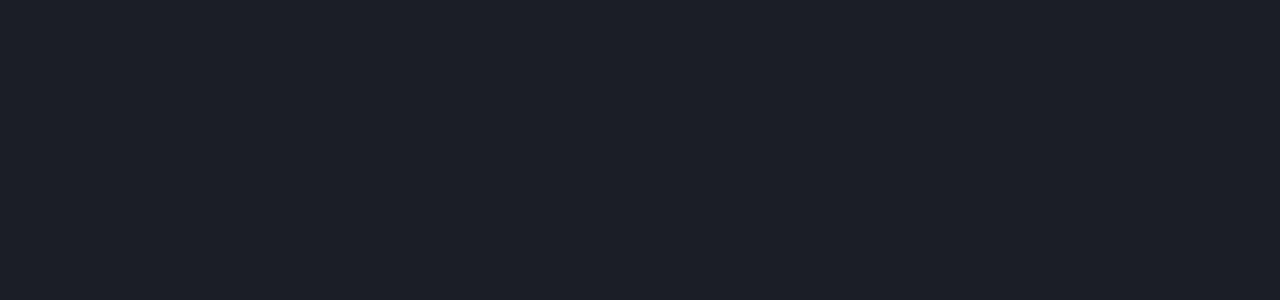
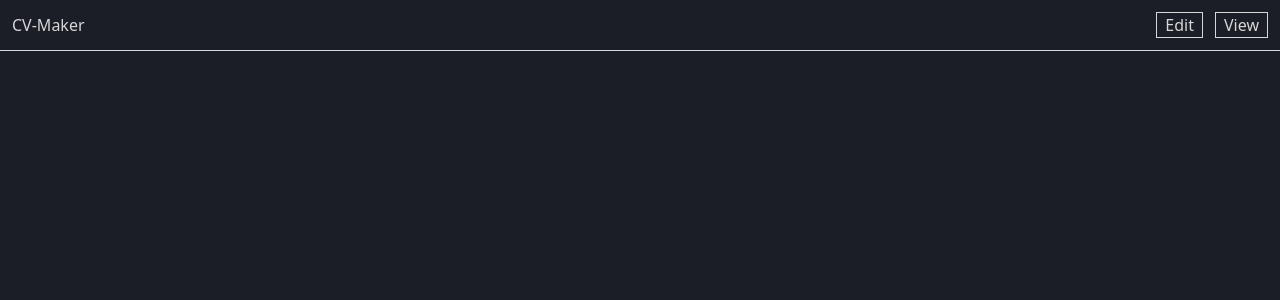
Before and after one commit to c-mosfi/cv-maker, a React (Vite) app: page / in a window 1280 px wide. Shown: the top 300 px of the page. Built offline with nearby package versions, Linux system fonts and the light colour scheme.

Commit message:
Add Header component

```diff
--- a/src/App.jsx
+++ b/src/App.jsx
@@ -1,3 +1,9 @@
+import { Header } from './components/Header';
+
 export default function App() {
-	return <></>;
+	return (
+		<>
+			<Header />
+		</>
+	);
 }
--- /dev/null
+++ b/src/components/Header.jsx
@@ -0,0 +1,13 @@
+export const Header = () => {
+	return (
+		<header className="p-3 border-b">
+			<div className="mx-auto lg:max-w-5x flex justify-between items-center">
+				<h1>CV-Maker</h1>
+				<div className="flex flex-wrap gap-3">
+					<button className="cursor-pointer border px-2">Edit</button>
+					<button className="cursor-pointer border px-2">View</button>
+				</div>
+			</div>
+		</header>
+	);
+};
```
